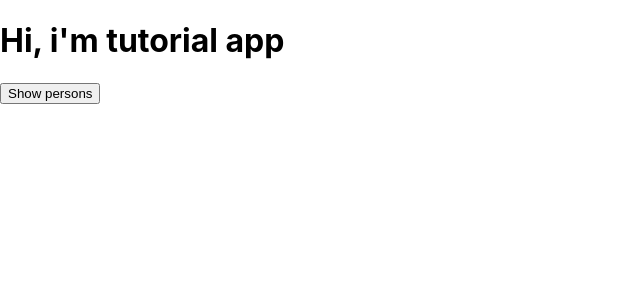
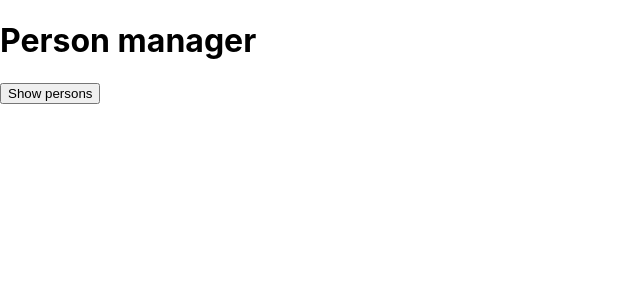
Before and after one commit to saver89/react-complete-guide, a React app: page / in a window 1280 px wide. Shown: the top 300 px of the page, without its empty margins (0-640 px from the left). Built offline with nearby package versions, Linux system fonts and the light colour scheme.

Commit message:
add app title

```diff
--- a/src/components/Cockpit/Cockpit.js
+++ b/src/components/Cockpit/Cockpit.js
@@ -11,7 +11,7 @@
 
     return (
         <div className={classes.Cockpit}>
-            <h1>Hi, i'm tutorial app</h1>
+            <h1>{props.title}</h1>
             <button className={btnClass} onClick={props.clicked}>Show persons</button>
         </div>
     );
--- a/src/containers/App.js
+++ b/src/containers/App.js
@@ -48,7 +48,11 @@
     return (
       <div className={classes.App}>
         <div>
-          <Cockpit showPersons={this.state.showPersons} clicked={this.toggleShowPershonHandler}/>
+          <Cockpit
+            title={this.props.appTitle}
+            showPersons={this.state.showPersons}
+            clicked={this.toggleShowPershonHandler}
+          />
           {persons}
         </div>
       </div>
--- a/src/index.js
+++ b/src/index.js
@@ -4,7 +4,7 @@
 import App from './containers/App';
 import * as serviceWorker from './serviceWorker';
 
-ReactDOM.render(<App />, document.getElementById('root'));
+ReactDOM.render(<App appTitle="Person manager"/>, document.getElementById('root'));
 
 // If you want your app to work offline and load faster, you can change
 // unregister() to register() below. Note this comes with some pitfalls.
```
